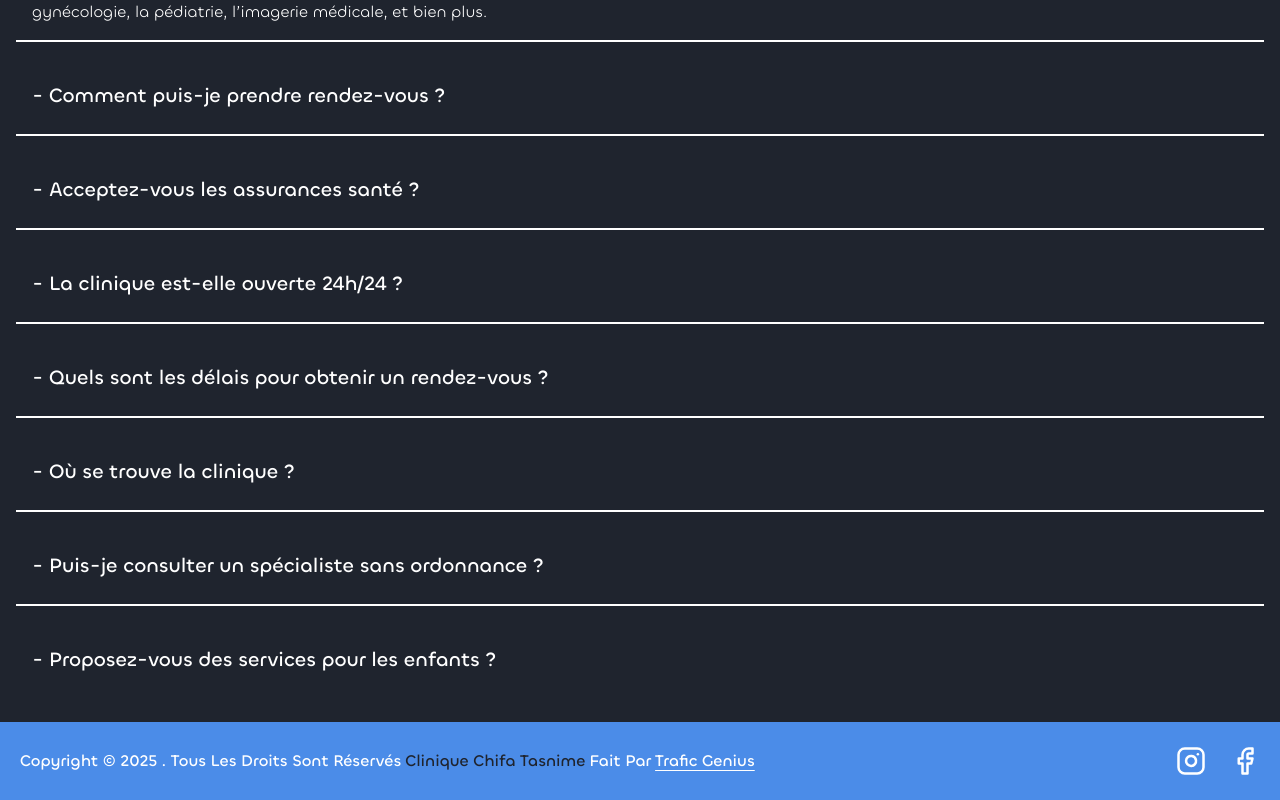
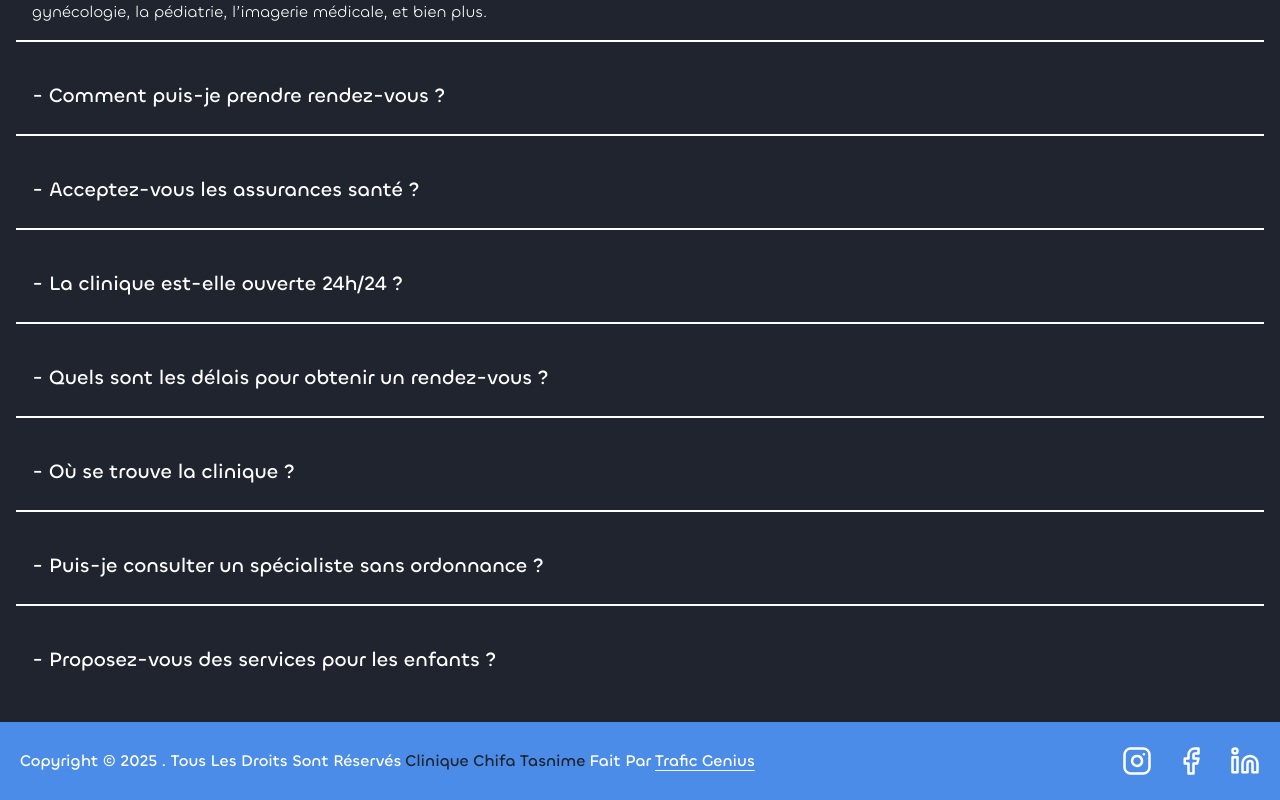
Before and after one commit to salahelfatimi/clinique-chifa-tasnime, a Next.js app: page / in a window 1280 px wide. Shown: the part 6503-7303 px from the top of the page. Built offline with nearby package versions, Linux system fonts and the light colour scheme; no server answers.

Commit message:
feat: Add LinkedIn icon to footer for enhanced social media presence

```diff
--- a/src/components/footer/page.jsx
+++ b/src/components/footer/page.jsx
@@ -14,6 +14,8 @@ export default function Footer(){
                         <div className="flex gap-6">
                             <Link href={'https://www.instagram.com/clinique_chifa_tasnime'} target="_blank"><Instagram size={30} className=" stroke-[#fff]" /></Link>
                             <Link href={'https://www.facebook.com/profile.php?id=61574572105547'} target="_blank"><Facebook size={30} className=" stroke-[#fff]" /></Link>
+                            <Link href={'https://www.linkedin.com/in/clinique-chifa-de-marrakech-3a524b70/'} target="_blank"><Linkedin size={30} className=" stroke-[#fff]" /></Link>
+
                             {/* <Linkedin size={30} className=" stroke-[#fff]" /> */}
 
                         </div>
```
